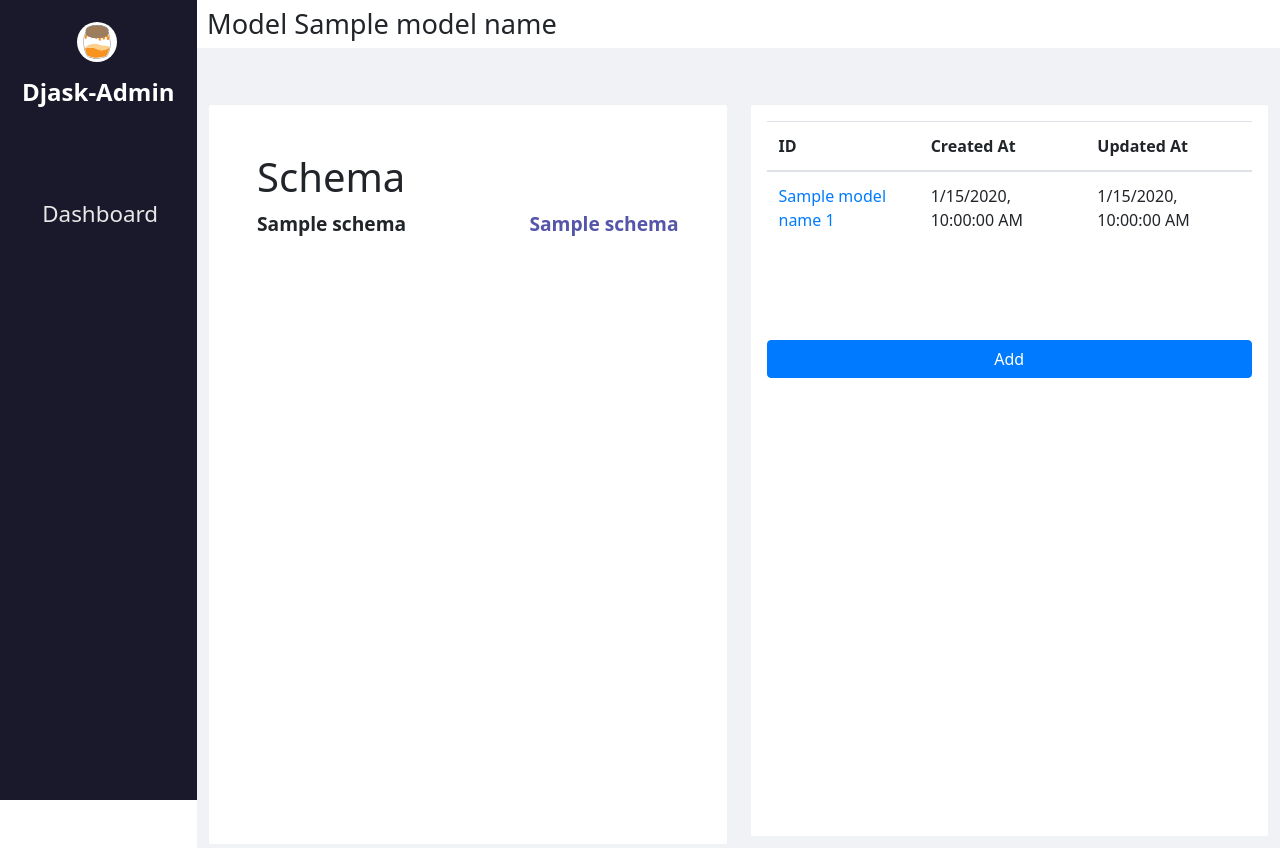
After one commit to andyzhouty/Djask, a Python web app: template src/djask/templates/djask-admin/model.html in a window 1280 px wide. The commit adds this page. Run offline with Jinja, Linux system fonts and the light colour scheme; the template is opened without the code that fills it: most values are stand-ins (such as "Sample title", 1, 10 or a date in 2020); some libraries are stand-ins or nearby versions.

Commit message:
fix: Move templates to djask-admin/ to avoid duplicates

```diff
--- a/src/djask/__init__.py
+++ b/src/djask/__init__.py
@@ -4,7 +4,7 @@
 from .blueprints import Blueprint, APIBlueprint
 from .app import Djask
 
-__version__ = "0.4.1"
+__version__ = "0.4.4"
 __all__ = [
     "abort",
     "flash",
--- a/src/djask/app.py
+++ b/src/djask/app.py
@@ -52,7 +52,7 @@
         swagger_path: t.Optional[str] = "/admin/api/docs",
         redoc_path: t.Optional[str] = "/admin/api/redoc",
         title: t.Optional[str] = "Djask API",
-        version: t.Optional[str] = "0.3.0dev",
+        version: t.Optional[str] = "0.4.4",
         *args,
         **kwargs,
     ):
@@ -78,7 +78,7 @@
             COMPRESS_BR_LEVEL=9,
             SQLALCHEMY_TRACK_MODIFICATIONS=False,
             DJASK_MODELS_PER_PAGE=8,
-            DOCS_FAVICON="/djask" + self.static_url_path + "/icon/djask.ico",
+            DOCS_FAVICON="/djask" + (self.static_url_path or "") + "/icon/djask.ico",
         )
         for k, v in djask_default_config.items():
             self.config[k] = v
@@ -128,7 +128,7 @@
             "djask",
             __name__,
             static_folder="static",
-            static_url_path="/djask" + self.static_url_path,
+            static_url_path="/djask" + (self.static_url_path or ""),
             template_folder=path.abspath(
                 path.join(path.dirname(__file__), "templates")
             ),
--- a/src/djask/templates/admin/dashboard.html
+++ b/src/djask/templates/djask-admin/dashboard.html
@@ -1,8 +1,8 @@
-{% extends "base.html" %}
-{% from "macros.html" import render_model, render_top_panel %}
+{% extends "djask-admin/base.html" %}
+{% from "djask-admin/macros.html" import render_model, render_top_panel %}
 {% block title %}Admin{% endblock %}
 {% block content %}
-    {% include "aside.html" %}
+    {% include "djask-admin/aside.html" %}
     <main>
         {{ render_top_panel("Dashboard") }}
         <div class="page-content">
--- a/src/djask/templates/admin/login.html
+++ b/src/djask/templates/djask-admin/login.html
@@ -1,4 +1,4 @@
-{% extends "base.html" %}
+{% extends "djask-admin/base.html" %}
 {% from "bootstrap5/form.html" import render_form %}
 {% block content %}
     <div style="margin-top: 20vh; width: auto; max-width: 70vh" class="container">
--- /dev/null
+++ b/src/djask/templates/djask-admin/macros.html
@@ -0,0 +1,39 @@
+{% macro render_model(model) %}
+    {% set model_name = model.__name__ %}
+    <div class="model model-{{ model_name | lower }} d-flex">
+        <a
+          href="{{ url_for('admin.specific_model', model_name=model_name) }}"
+          alt="{{ model_name }} Model"
+          class="model-link flex-fill"
+        >
+        {{ model_name }}
+        </a>
+        <a
+          href="{{ url_for('admin.add_model', model_name=model_name) }}"
+          alt="{{ model_name }} Model Add"
+          class="model-link"
+        >
+            <i class="bi bi-plus-square"></i>
+            Add
+        </a>
+    </div>
+{% endmacro %}
+
+{% macro render_top_panel(content, icon="grid-1x2") %}
+    <div class="d-flex align-content-center m-0 p-0 header-container">
+        <h2 class="main-header">
+            <i class="bi bi-{{ icon }}"></i>
+            {{ content }}
+        </h2>
+    </div>
+{% endmacro %}
+
+{% macro render_schema(schema) %}
+    <h1>Schema</h1>
+    {% for k, v in schema.items() %}
+    <div class="column">
+        <div class="column-name">{{ k }}</div>
+        <div class="column-type">{{ v }}</div>
+    </div>
+    {% endfor %}
+{% endmacro %}
--- a/src/djask/templates/admin/model.html
+++ b/src/djask/templates/djask-admin/model.html
@@ -1,8 +1,8 @@
-{% extends "base.html" %}
-{% from "macros.html" import render_top_panel, render_schema with context %}
+{% extends "djask-admin/base.html" %}
+{% from "djask-admin/macros.html" import render_top_panel, render_schema with context %}
 {% block title %}Djask - Model {{ model_name }}{% endblock %}
 {% block content %}
-    {% include "aside.html" %}
+    {% include "djask-admin/aside.html" %}
     <main>
         {{ render_top_panel("Model "+model_name, "") }}
         <div class="page-content">
--- a/src/djask/templates/admin/model_404.html
+++ b/src/djask/templates/djask-admin/model_404.html
@@ -1,8 +1,8 @@
-{% extends "base.html" %}
-{% from "macros.html" import render_top_panel %}
+{% extends "djask-admin/base.html" %}
+{% from "djask-admin/macros.html" import render_top_panel %}
 {% block title %} {{ model_name }} - 404 {% endblock %}
 {% block content %}
-    {% include "aside.html" %}
+    {% include "djask-admin/aside.html" %}
     <main>
         {{ render_top_panel(model_name+" - 404") }}
         <div class="page-content">
--- a/src/djask/templates/admin/model_add.html
+++ b/src/djask/templates/djask-admin/model_add.html
@@ -1,9 +1,9 @@
-{% extends "base.html" %}
-{% from "macros.html" import render_top_panel %}
+{% extends "djask-admin/base.html" %}
+{% from "djask-admin/macros.html" import render_top_panel %}
 {% from "bootstrap5/form.html" import render_form %}
 {% block title %} {{ model_name }} - Add {% endblock %}
 {% block content %}
-    {% include "aside.html" %}
+    {% include "djask-admin/aside.html" %}
     <main>
         {{ render_top_panel(model_name+" - Add", "plus-squre") }}
         <div class="page-content">
--- a/src/djask/templates/admin/model_edit.html
+++ b/src/djask/templates/djask-admin/model_edit.html
@@ -1,9 +1,9 @@
-{% extends "base.html" %}
-{% from "macros.html" import render_top_panel %}
+{% extends "djask-admin/base.html" %}
+{% from "djask-admin/macros.html" import render_top_panel %}
 {% from "bootstrap5/form.html" import render_form %}
 {% block title %} {{ model_name~" - Edit"~" "~model_id }} {% endblock %}
 {% block content %}
-    {% include "aside.html" %}
+    {% include "djask-admin/aside.html" %}
     <main>
         {{ render_top_panel(model_name~" - Edit"~" "~model_id) }}
         <div class="page-content">
```
Also changed, not shown: src/djask/admin/ext.py (+7 -2 lines), src/djask/admin/views.py (+11 -7 lines), src/djask/templates/macros.html (deleted, +0 -33 lines), src/djask/templates/djask-admin/aside.html (renamed from src/djask/templates/aside.html), src/djask/templates/djask-admin/base.html (renamed from src/djask/templates/base.html).
